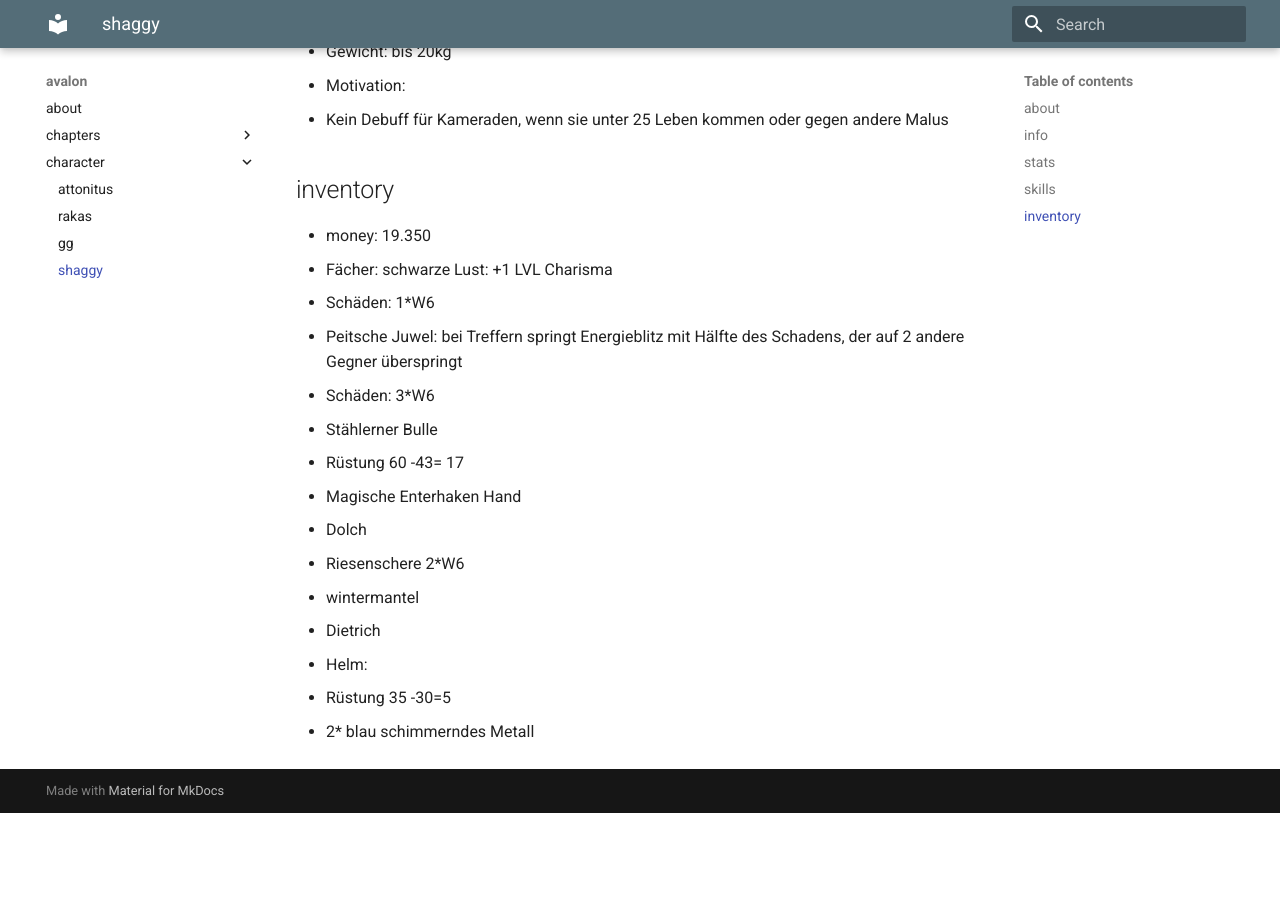
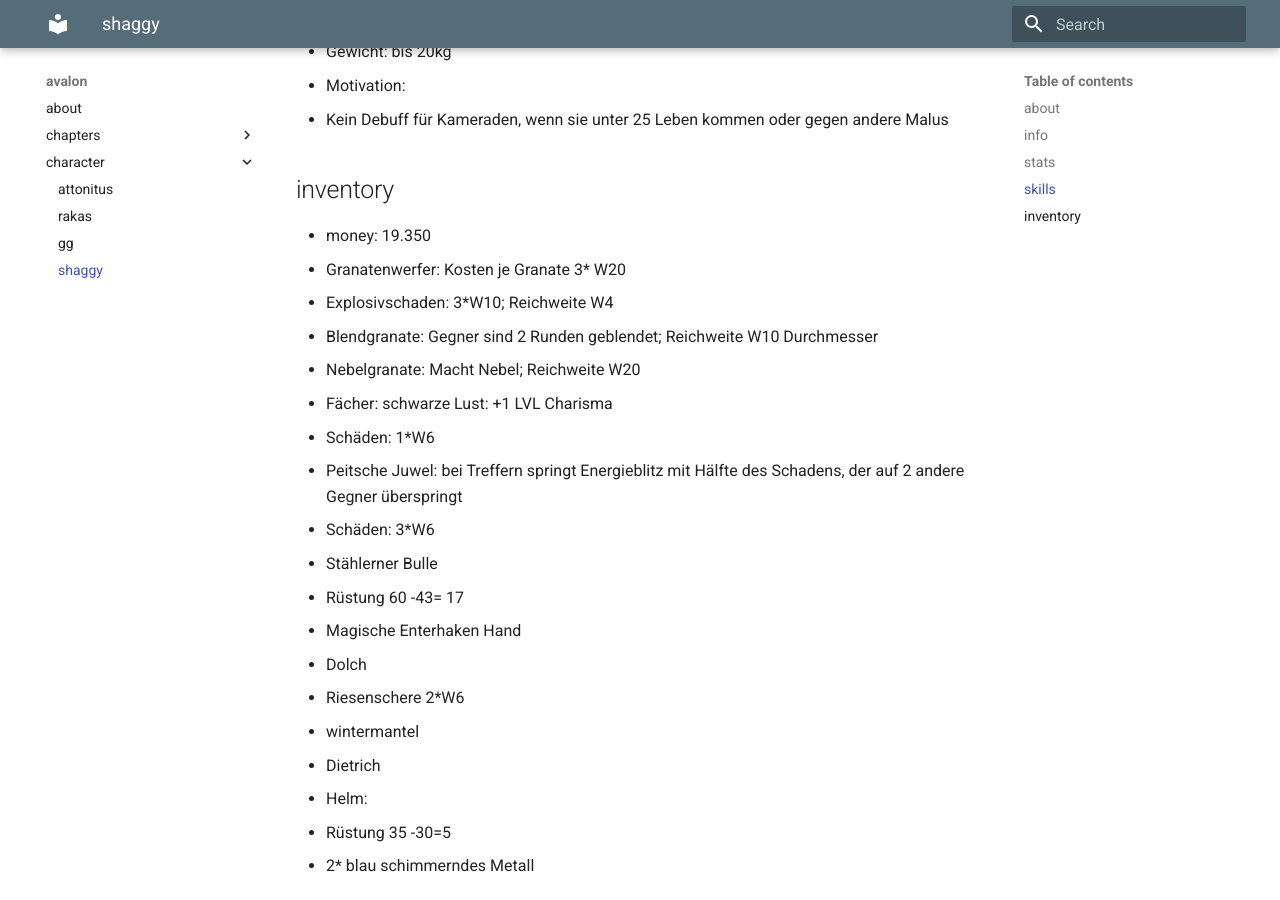
Before and after one commit to mkdocs-pnp/avalon, an MkDocs documentation site: the page built from docs/character/shaggy.md, in a window 1280 px wide and 900 px high, scrolled down 869 px. Built offline with MkDocs 1.6.1 and Material for MkDocs 9.7.7, drawn with Linux system fonts in a browser that asks for light colours; before the commit the page ends 1682 px from its top, so only the background shows below that.

Commit message:
Update shaggy.md

```diff
--- a/docs/character/shaggy.md
+++ b/docs/character/shaggy.md
@@ -30,6 +30,10 @@
 ## inventory
 
 * money: 19.350
+* Granatenwerfer: Kosten je Granate 3* W20
+  * Explosivschaden: 3*W10; Reichweite W4
+  * Blendgranate: Gegner sind 2 Runden geblendet; Reichweite W10 Durchmesser
+  * Nebelgranate: Macht Nebel; Reichweite W20
 * Fächer: schwarze Lust: +1 LVL Charisma
   * Schäden: 1*W6
 * Peitsche Juwel: bei Treffern springt Energieblitz mit Hälfte des Schadens, der auf 2 andere Gegner überspringt
```
